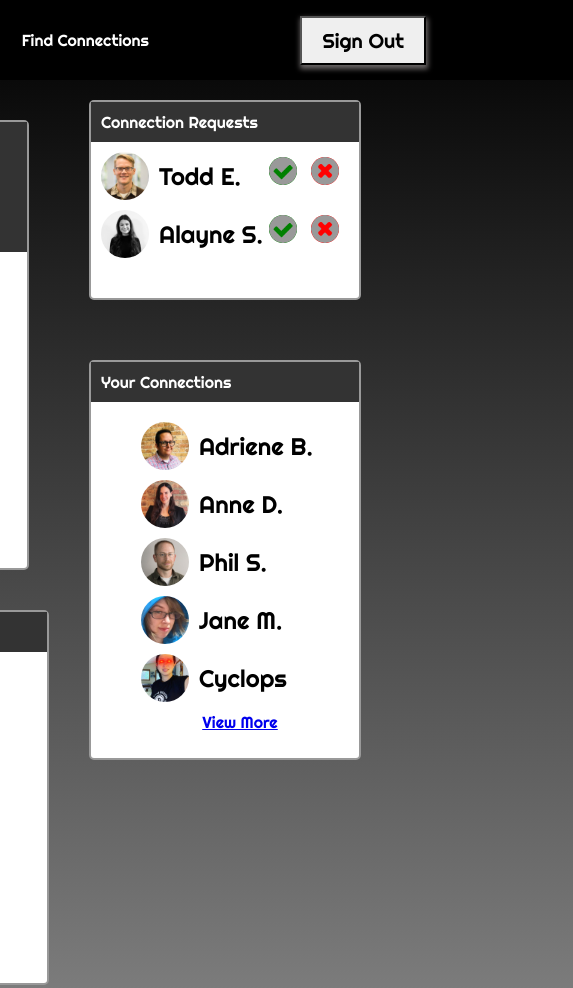
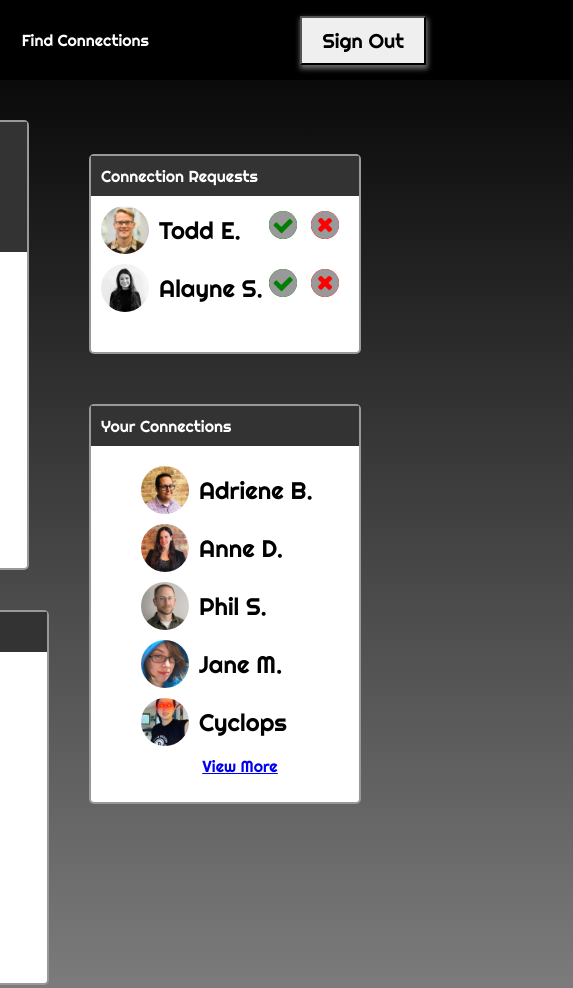
Before and after one commit to swynnejr/Profile_Page, a plain HTML site: page index.html in a window 1280 px wide. Shown: the full height of the page, 707-1280 px from the left. Drawn offline with Linux system fonts and the light colour scheme.

Commit message:
.col-2 flex tweaks

```diff
--- a/style.css
+++ b/style.css
@@ -79,6 +79,7 @@ nav button {
     flex: 1;
     flex-direction: column;
     gap: 40px;
+    justify-content: flex-start;
 }
 
 .flex-container {
@@ -106,10 +107,12 @@ nav button {
     height: 200px;
     background-color: #fff;
     border: 2px solid #999;
-    margin-bottom: 20px;
+    margin-bottom: 10px;
+    margin-top: 20%;
     border-radius: 5px;
     flex-direction: column;
     transition: all .2s ease-in-out;
+    flex:none;
 
 }
 
@@ -121,6 +124,7 @@ nav button {
     margin-bottom: 20px;
     border-radius: 5px;
     transition: all .2s ease-in-out;
+    flex-direction:column;
 
 }
 
```
